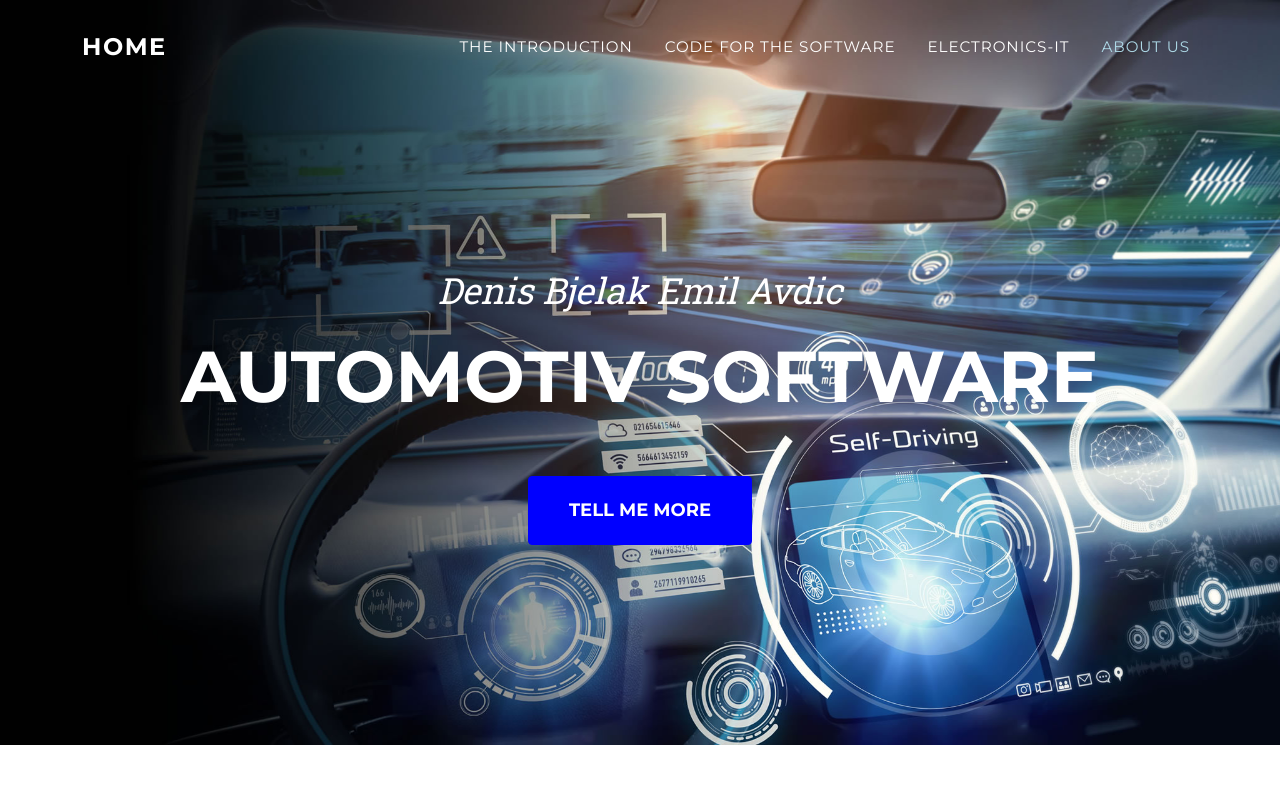
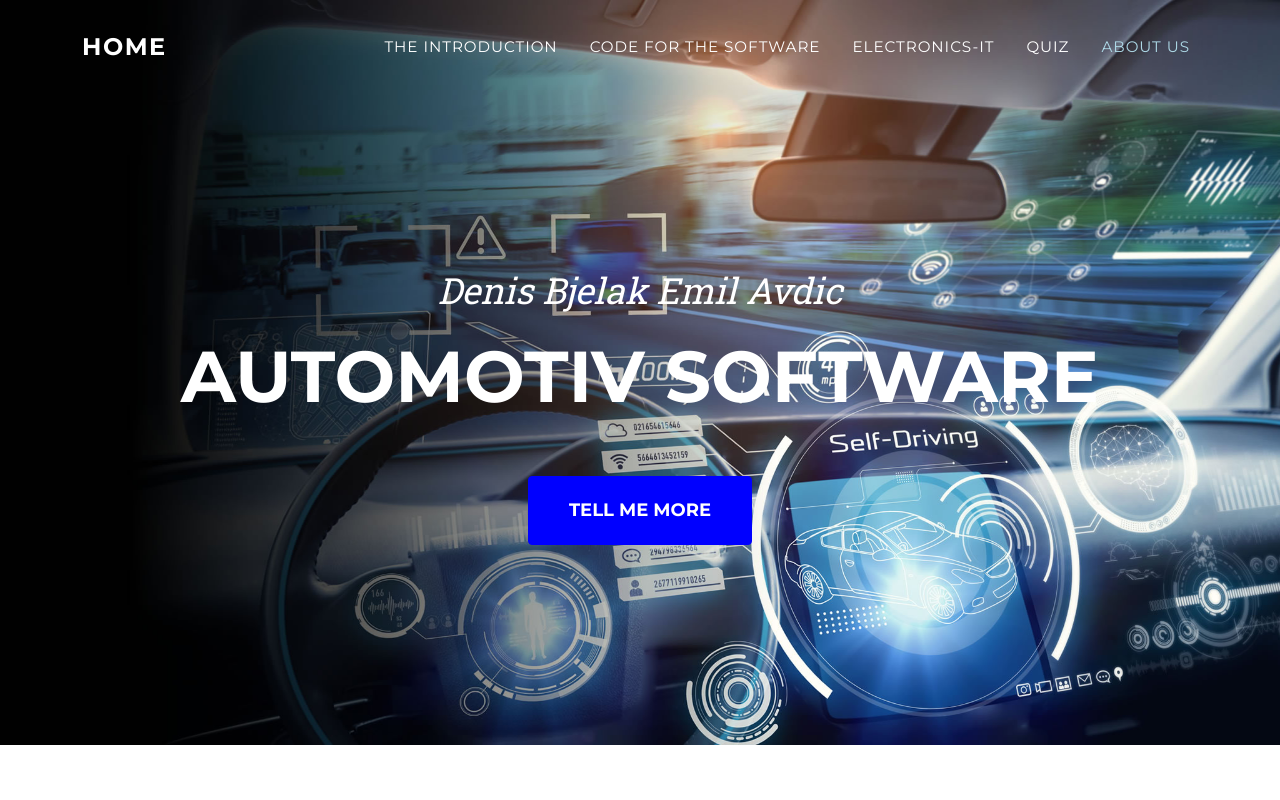
Before and after one commit to EmilAvdic/Automotive-Software-Bootstrap, a plain HTML site: page index.html in a window 1280 px wide. Shown: the top 800 px of the page. Drawn offline with nearby package versions, Linux system fonts and the light colour scheme; files whose address does not match are found by name.

Commit message:
Commit index

```diff
--- a/index.html
+++ b/index.html
@@ -22,7 +22,7 @@
             <div class="container">
                 <a class="navbar-brand" href="#page-top">Home</a>
                 <button class="navbar-toggler" type="button" data-bs-toggle="collapse" data-bs-target="#navbarResponsive" aria-controls="navbarResponsive" aria-expanded="false" aria-label="Toggle navigation">
-                    Menu
+                Menu
                 <i class="fas fa-bars ms-1"></i>
                 </button>
                 <div class="collapse navbar-collapse" id="navbarResponsive">
@@ -30,6 +30,7 @@
                         <li class="nav-item"><a class="nav-link" href="#services">The Introduction</a></li>
                         <li class="nav-item"><a class="nav-link" href="#portfolio">Code for the Software</a></li>
                         <li class="nav-item"><a class="nav-link" href="#about">Electronics-IT</a></li>
+                        <li class="nav-item"><a class="nav-link" href="#quiz">Quiz</a></li>
                         <li class="nav-item"><a class="nav-link" href="#team">About Us</a></li>
                     </ul>
                 </div>
```
